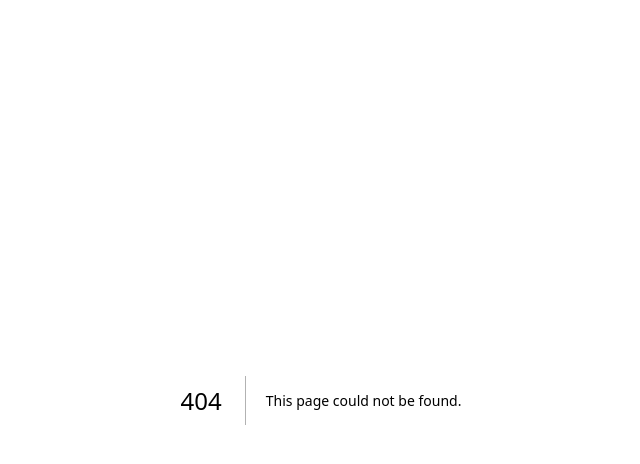
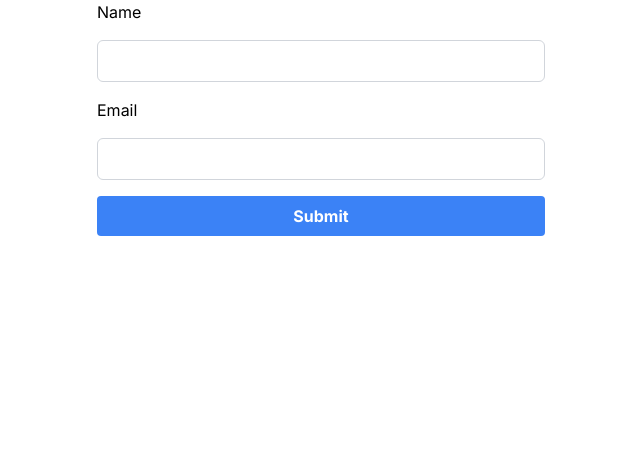
Before and after one commit to m1nsuppp/i-never-test-my-code, a Next.js app: page /contact in a window 1280 px wide. Before the commit this address had no page. Shown: the top 464 px of the page, without its empty margins (319-959 px from the left). Built offline with nearby package versions, Linux system fonts and the light colour scheme.

Commit message:
[feat] 선구현

```diff
--- /dev/null
+++ b/app/(pages)/contact/_components/contact-form.tsx
@@ -0,0 +1,59 @@
+'use client';
+
+import { useForm } from 'react-hook-form';
+import { z } from 'zod';
+import { zodResolver } from '@hookform/resolvers/zod';
+import { useRouter } from 'next/navigation';
+
+const contactFormSchema = z.object({
+  name: z.string().min(2),
+  email: z.string().email(),
+});
+
+type ContactFormInputs = z.infer<typeof contactFormSchema>;
+
+export function ContactForm() {
+  const {
+    register,
+    handleSubmit,
+    formState: { errors },
+  } = useForm<ContactFormInputs>({
+    resolver: zodResolver(contactFormSchema),
+  });
+
+  const router = useRouter();
+
+  return (
+    <form
+      className="flex flex-col gap-4 max-w-md mx-auto"
+      onSubmit={handleSubmit((data) => {
+        router.push(`/contact/success?name=${data.name}&email=${data.email}`);
+      })}
+    >
+      <label htmlFor="name">Name</label>
+      <input
+        type="text"
+        id="name"
+        className="border border-gray-300 rounded-md p-2"
+        {...register('name')}
+      />
+      {errors.name && <p className="text-red-500">{errors.name.message}</p>}
+
+      <label htmlFor="email">Email</label>
+      <input
+        type="email"
+        id="email"
+        className="border border-gray-300 rounded-md p-2"
+        {...register('email')}
+      />
+      {errors.email && <p className="text-red-500">{errors.email.message}</p>}
+
+      <button
+        type="submit"
+        className="bg-blue-500 hover:bg-blue-700 text-white font-bold py-2 px-4 rounded"
+      >
+        Submit
+      </button>
+    </form>
+  );
+}
--- /dev/null
+++ b/app/(pages)/contact/page.tsx
@@ -0,0 +1,5 @@
+import { ContactForm } from './_components/contact-form';
+
+export default function ContactPage(): JSX.Element {
+  return <ContactForm />;
+}
--- /dev/null
+++ b/app/(pages)/contact/success/page.tsx
@@ -0,0 +1,18 @@
+type ContactSuccessPageProps = {
+  searchParams: {
+    name: string | undefined;
+    email: string | undefined;
+  };
+};
+
+export default function ContactSuccessPage({ searchParams }: ContactSuccessPageProps): JSX.Element {
+  if (!searchParams.name || !searchParams.email) {
+    return <p>잘못된 접근입니다.</p>;
+  }
+
+  return (
+    <div>
+      <p>{`${searchParams.name}님, 지원 감사합니다. ${searchParams.email}로 지원 결과를 전달 드리겠습니다.`}</p>
+    </div>
+  );
+}
--- a/app/_shared/hooks/use-query.ts
+++ /dev/null
@@ -1,59 +0,0 @@
-import { useEffect, useState } from 'react';
-
-export function useQuery<T = unknown>({
-  queryFn,
-  enabled = true,
-}: {
-  queryFn: () => Promise<T>;
-  enabled?: boolean;
-}): ({ data: T; status: 'success' } | { data: undefined; status: 'pending' }) & {
-  refetch: () => void;
-} {
-  const [data, setData] = useState<T>();
-  const [error, setError] = useState<unknown>();
-
-  useEffect(() => {
-    if (!enabled) {
-      return;
-    }
-
-    let cancelled = false;
-
-    const fetchData = async () => {
-      try {
-        const data = await queryFn();
-
-        if (!cancelled) {
-          setData(data);
-        }
-      } catch (err) {
-        setError(err);
-      }
-    };
-
-    fetchData();
-
-    return () => {
-      cancelled = true;
-    };
-  }, [queryFn, enabled]);
-
-  const refetch = async () => {
-    try {
-      const data = await queryFn();
-      setData(data);
-    } catch (err) {
-      setError(err);
-    }
-  };
-
-  if (error) {
-    throw error;
-  }
-
-  if (!data) {
-    return { data: undefined, status: 'pending', refetch };
-  }
-
-  return { data, status: 'success', refetch };
-}
--- a/package.json
+++ b/package.json
@@ -12,11 +12,14 @@
     "build-storybook": "storybook build"
   },
   "dependencies": {
+    "@hookform/resolvers": "^3.9.1",
     "@tanstack/react-query": "^5.60.5",
     "next": "14.2.5",
     "react": "^18",
     "react-dom": "^18",
     "react-error-boundary": "^4.1.2",
+    "react-hook-form": "^7.54.2",
+    "zod": "^3.24.1",
     "zustand": "^4.5.2"
   },
   "devDependencies": {
```
Also changed, not shown: 1 other file (tests, documents, lock files or other folders).
